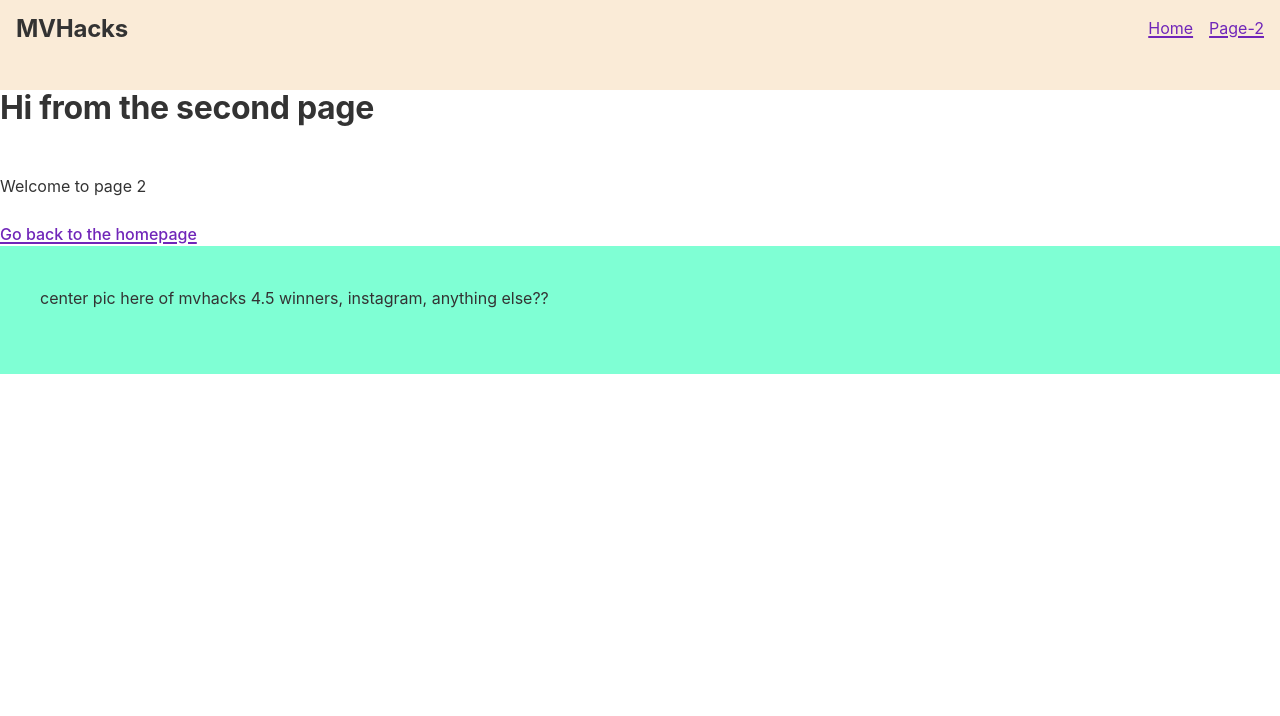
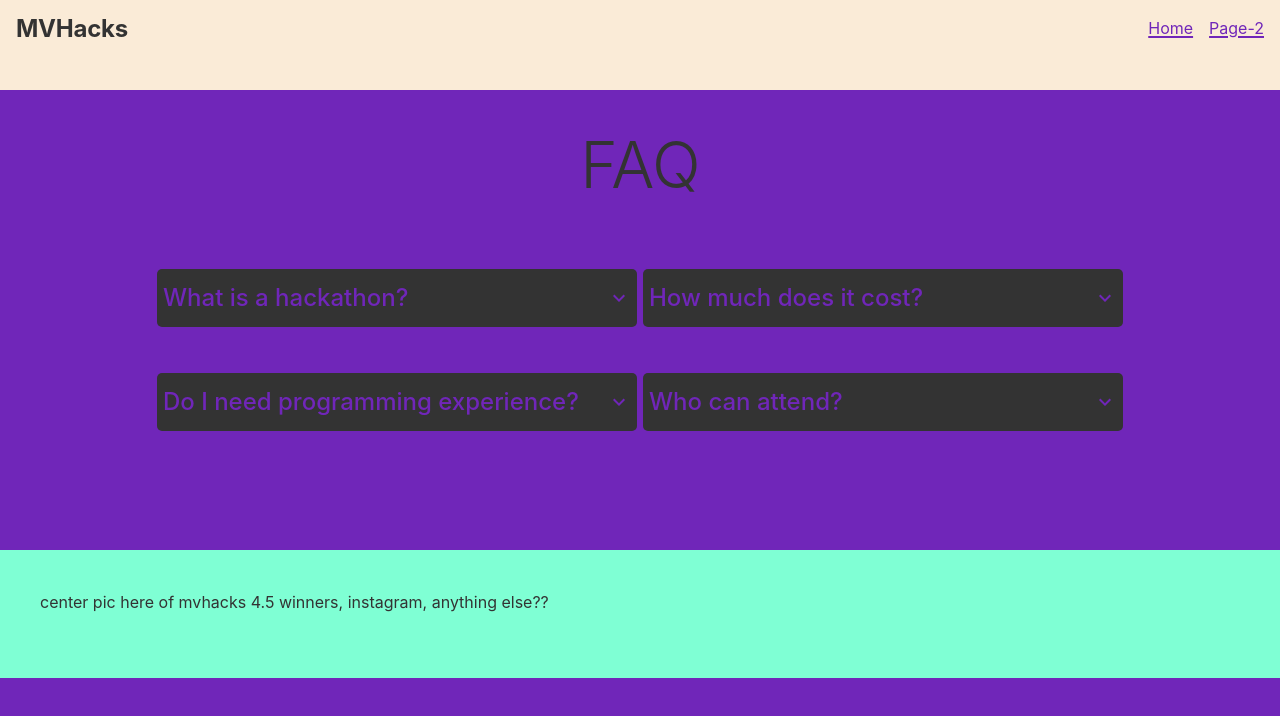
Before and after one commit to mvhacks/website-6.0, a Gatsby site: page /page-2 in a window 1280 px wide. Built offline with nearby package versions, Linux system fonts and the light colour scheme; Gatsby itself is replaced by a stand-in of ours.

Commit message:
added basic faq page

```diff
--- /dev/null
+++ b/src/components/page-2.module.css
@@ -0,0 +1,35 @@
+body {
+    background-color: var(--color-primary);
+}
+
+.gridParent {
+    justify-content: center;
+    grid-gap: 11.11%;
+}
+
+.titleStyle {
+    margin-top: 5vh;
+    text-align: center;
+    font-size: 64px;
+    font-family: var(--font-family);
+    font-weight: 300;
+}
+
+.boxStyling {
+    display: flex;
+    width: 65vh;
+    height: 7vh;
+    align-items: center;
+    justify-content: left;
+}
+
+.buttonStyling {
+    background-color: var(--color-text);
+    color: var(--color-primary);
+    border: none;
+    border-radius: 5px;
+    font-size: 24px;
+    font-family: var(--font-family);
+    font-weight: 500;
+}
+/* width={400} height={50} */
--- a/src/pages/page-2.js
+++ b/src/pages/page-2.js
@@ -1,15 +1,102 @@
 import * as React from "react";
 import { Link } from "gatsby";
+import * as styles from "../components/page-2.module.css";
 
 import Layout from "../components/layout";
 import Seo from "../components/seo";
+import {
+  Accordion,
+  AccordionItem,
+  AccordionButton,
+  AccordionPanel,
+  AccordionIcon,
+  Box,
+  Grid,
+  GridItem,
+} from '@chakra-ui/react';
 
 const SecondPage = () => (
   <Layout>
-    <h1>Hi from the second page</h1>
+    <h1 className={styles.titleStyle}>FAQ</h1>
+    <Accordion allowToggle allowMultiple style={{ marginBottom: 100 }}>
+      <Grid templateColumns="repeat(auto-fit, 60vh)" gap={6} className={styles.gridParent}>
+        {/* useful site to explain centering: https://developer.mozilla.org/en-US/docs/Web/CSS/repeat */}
+        <GridItem>
+          <AccordionItem>
+            <h2>
+              <AccordionButton className={styles.buttonStyling}>
+                <Box flex='1' className={styles.boxStyling}>
+                  What is a hackathon?
+                </Box>
+                <AccordionIcon />
+              </AccordionButton>
+            </h2>
+            <AccordionPanel pb={4}>
+              A hackathon is a competitive educational event in which students come together to develop an idea for a project
+              into a real product. MVHacks will provide hackers with educational resources,
+              including seminars and mentors, and an environment that will enable their success.
+            </AccordionPanel>
+          </AccordionItem>
+        </GridItem>
+
+        <GridItem>
+          <AccordionItem>
+            <h2>
+              <AccordionButton className={styles.buttonStyling}>
+                <Box flex='1' className={styles.boxStyling}>
+                  How much does it cost?
+                </Box>
+                <AccordionIcon />
+              </AccordionButton>
+            </h2>
+            <AccordionPanel pb={4}>
+              It is completely free! All food, swag, and prizes are provided at no charge.
+            </AccordionPanel>
+          </AccordionItem>
+        </GridItem>
+
+        <GridItem>
+          <AccordionItem>
+            <h2>
+              <AccordionButton className={styles.buttonStyling}>
+                <Box flex="1" className={styles.boxStyling}>
+                  Do I need programming experience?
+                </Box>
+                <AccordionIcon />
+              </AccordionButton>
+            </h2>
+            <AccordionPanel pb={4}>
+              No - this is a fantastic learning opportunity! Hackers can expect to be able to attend
+              educational workshops run by industry professionals in addition to experienced adult mentors
+              to help them learn and succeed.
+            </AccordionPanel>
+          </AccordionItem>
+        </GridItem>
+
+        <GridItem>
+          <AccordionItem>
+            <h2>
+              <AccordionButton className={styles.buttonStyling}>
+                <Box flex='1' className={styles.boxStyling}>
+                  Who can attend?
+                </Box>
+                <AccordionIcon />
+              </AccordionButton>
+            </h2>
+            <AccordionPanel pb={4}>
+              All high school students are eligible to attend MVHacks as hackers.
+              Interested in attending but not a high school student? Consider signing up to be a mentor.
+            </AccordionPanel>
+          </AccordionItem>
+        </GridItem>
+
+      </Grid>
+    </Accordion>
+
+    {/* <h1>Hi from the second page</h1>
     <p>Welcome to page 2</p>
-    <Link to="/">Go back to the homepage</Link>
-  </Layout>
+    <Link to="/">Go back to the homepage</Link> */}
+  </Layout >
 );
 
 export const Head = () => <Seo title="Page two" />;
```
